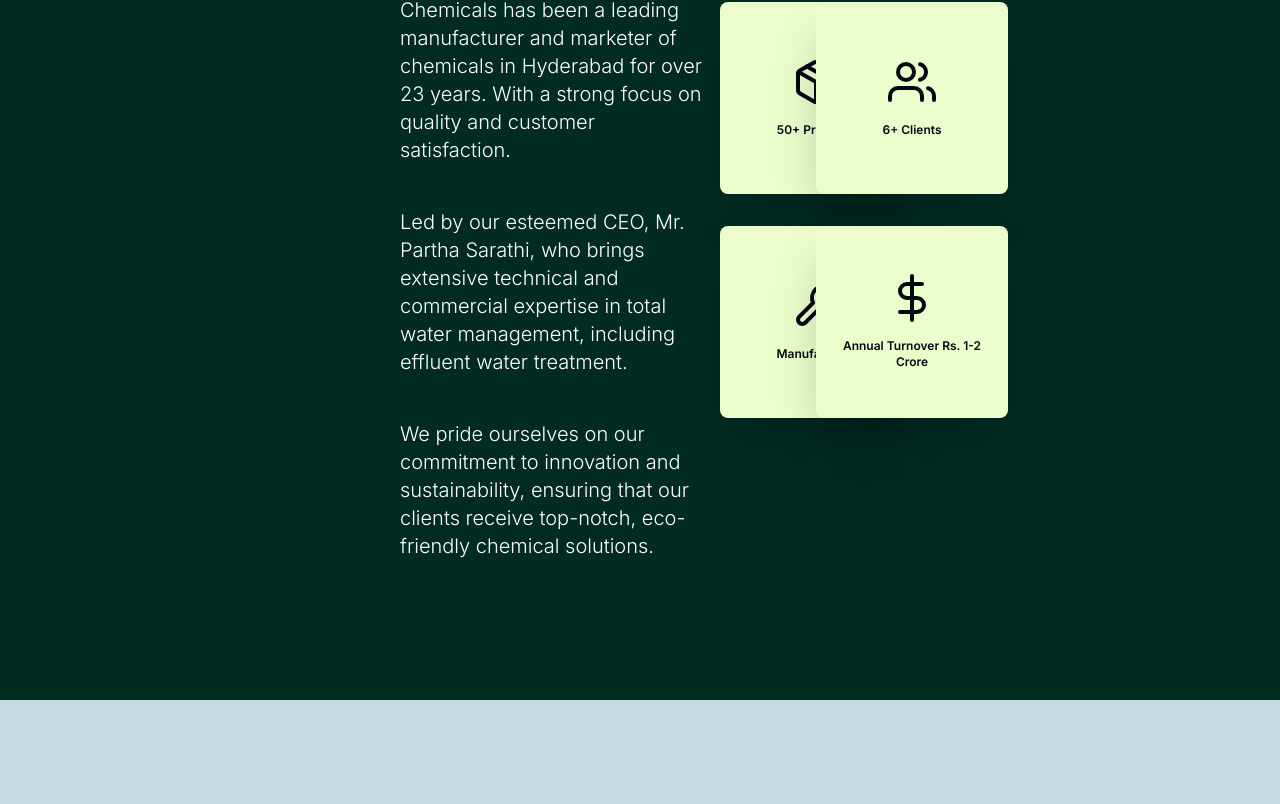
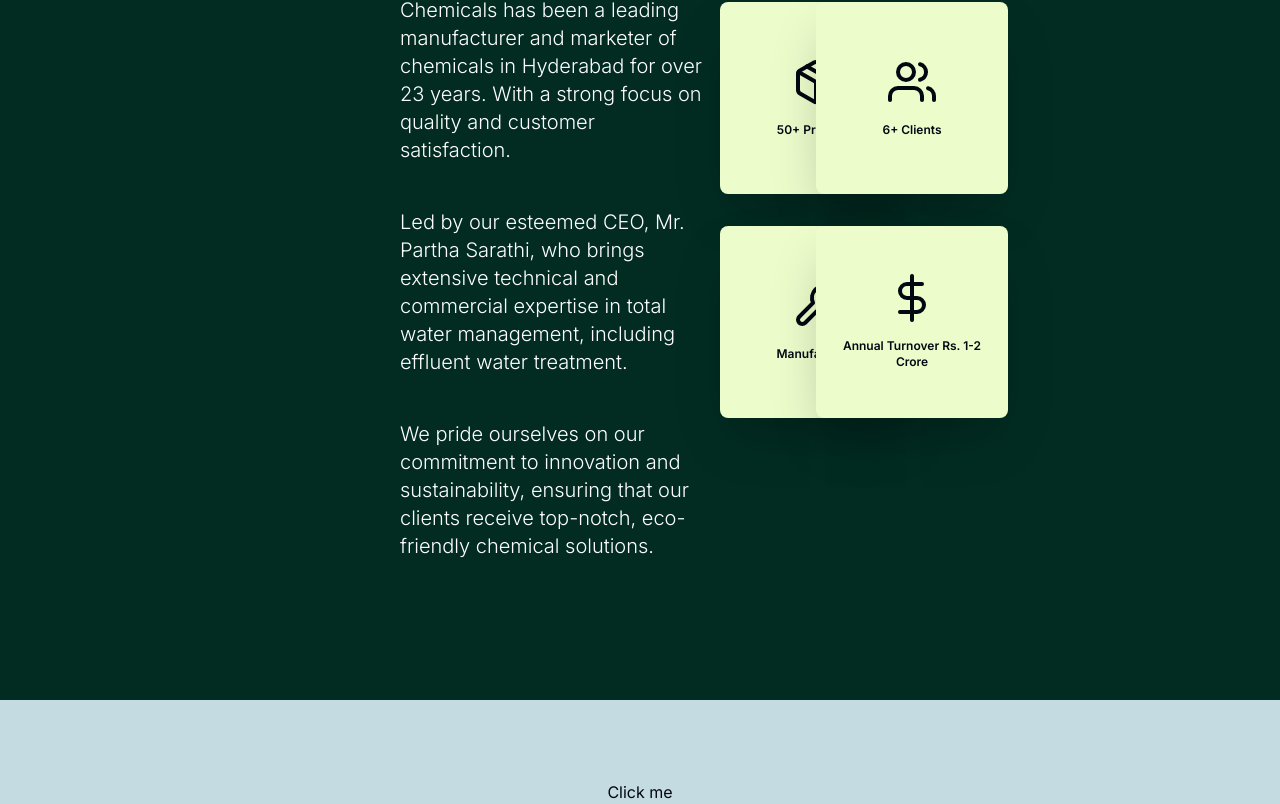
Before and after one commit to smchemicals/SM-Chemicals-NextJS, a Next.js app: page / in a window 1280 px wide. Shown: the part 1108-1912 px from the top of the page. Before the commit the page ends 1888 px from the top, so only its background shows below. Built offline with nearby package versions, Linux system fonts and the light colour scheme; a web font is replaced by a local one.

Commit message:
Testing forms

```diff
--- a/app/layout.tsx
+++ b/app/layout.tsx
@@ -18,6 +18,9 @@ export default function RootLayout({
 }) {
 	return (
 		<html lang="en" className="!scroll-smooth">
+			<head>
+				<script async src="https://tally.so/widgets/embed.js"></script>
+			</head>
 			<body
 				className={`${inter.className} background text-gray-950 relative pt-28 sm:pt-36`}>
 				<Header />
--- a/app/page.tsx
+++ b/app/page.tsx
@@ -1,4 +1,5 @@
 import AboutUs from "@/components/aboutus";
+import Career from "@/components/career";
 import Intro from "@/components/intro";
 
 export default function Home() {
@@ -6,7 +7,7 @@ export default function Home() {
 		<main className="flex flex-col items-center">
 			<Intro />
 			<AboutUs />
-
+			<Career />
 		</main>
 	);
 }
--- /dev/null
+++ b/components/career.tsx
@@ -0,0 +1,8 @@
+import React from "react";
+import Script from 'next/script'
+
+export default function Career() {
+	return (
+		<a href="#tally-open=314ax1&tally-layout=modal&tally-width=700&tally-emoji-text=👋&tally-emoji-animation=wave">Click me</a>
+	);
+}
```
Also changed, not shown: app/globals.css (+4 -4 lines).
